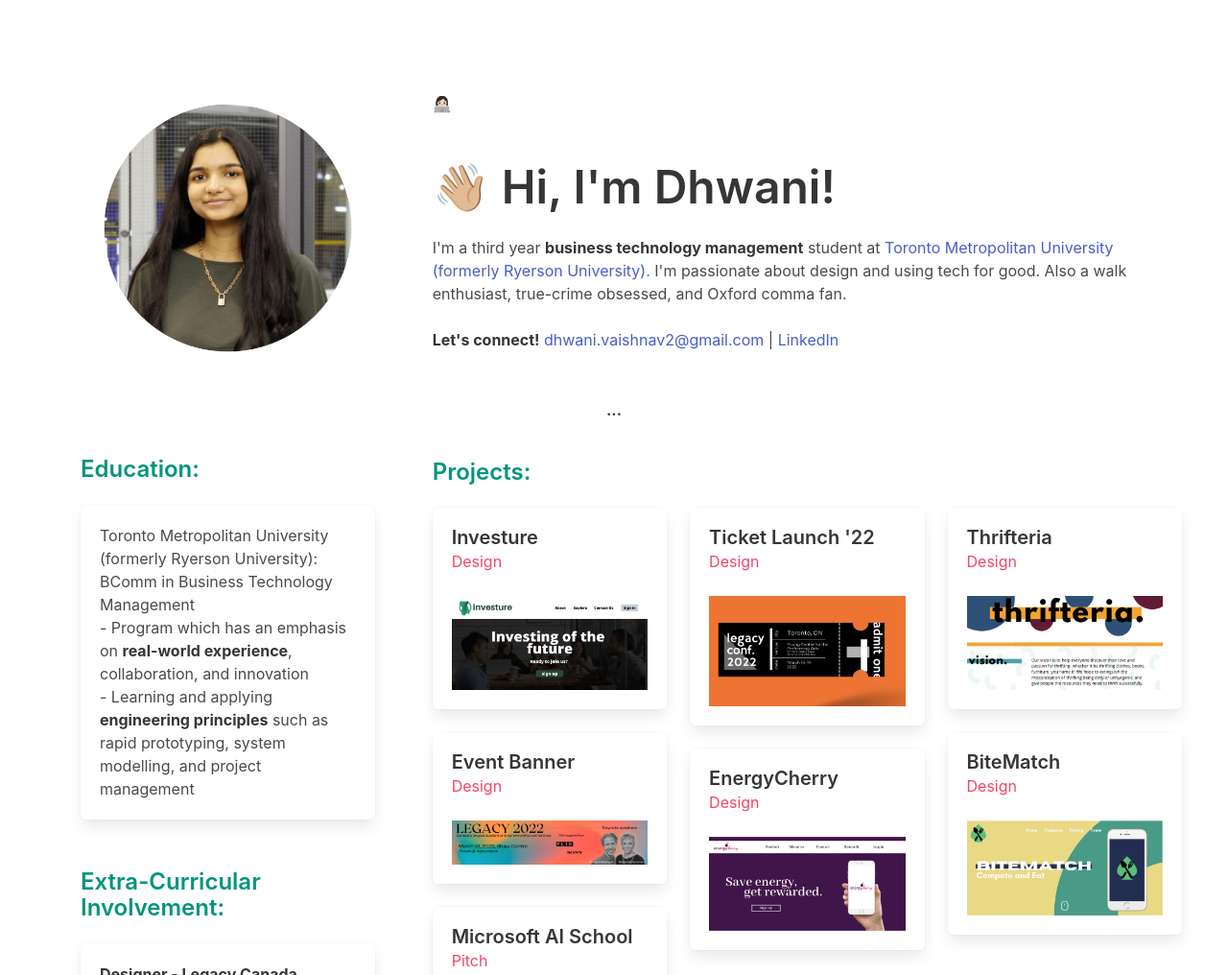
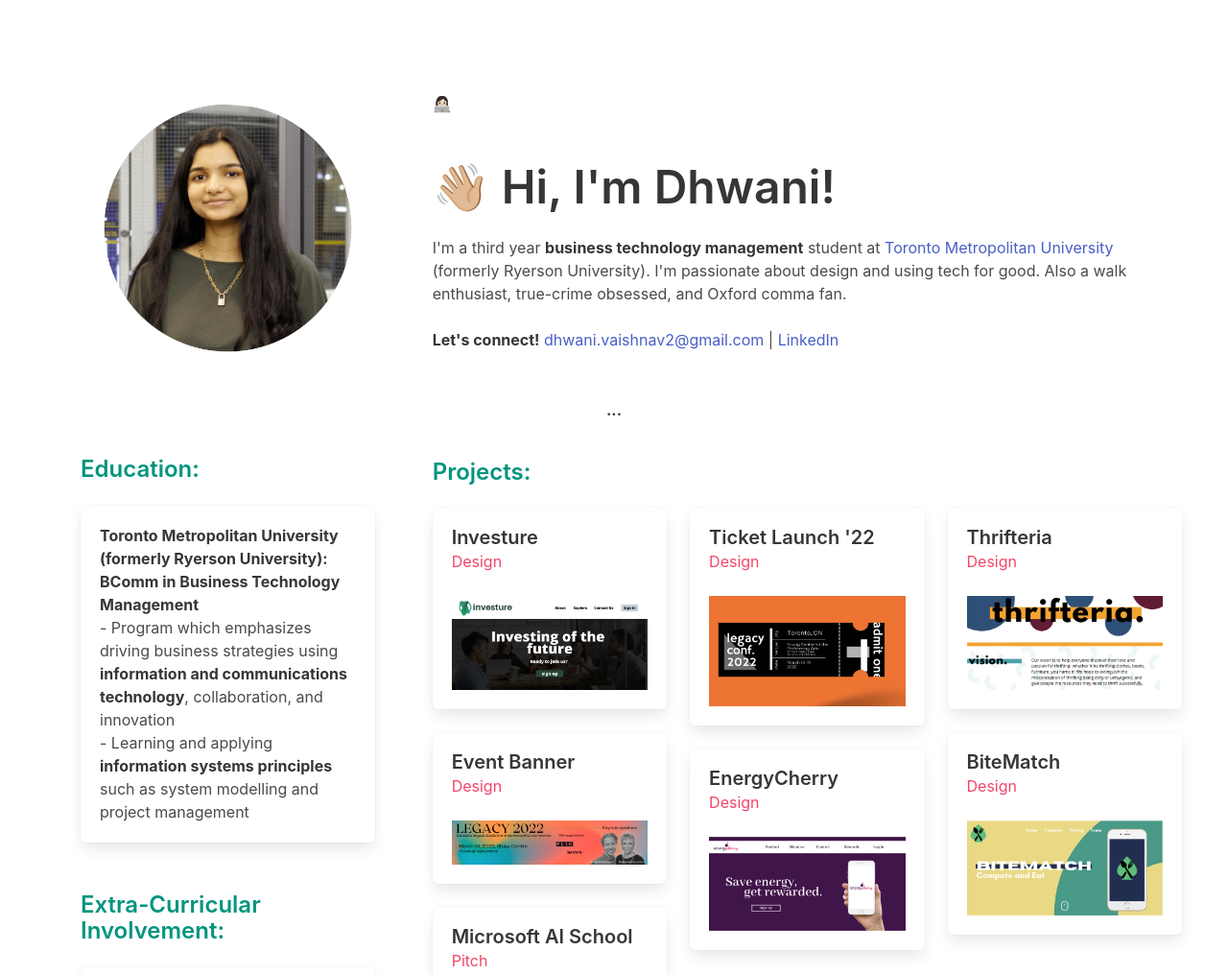
Before and after one commit to dhwani2/dhwani.github.io, a plain HTML site: page index.html in a window 1280 px wide. Shown: the top 1016 px of the page at 96% size. Drawn offline with nearby package versions, Linux system fonts and the light colour scheme.

Commit message:
Update index.html
Update education

```diff
--- a/index.html
+++ b/index.html
@@ -29,8 +29,9 @@
             <p class="block mr-6">
                 I'm a third year <strong>business technology management</strong>
                 student at <a href="https://www.torontomu.ca/">Toronto
-                Metropolitan University (formerly Ryerson University).</a> I'm passionate about design and using tech for good.
-                Also a walk enthusiast, true-crime obsessed, and Oxford comma fan.
+                Metropolitan University </a> (formerly Ryerson University).
+                I'm passionate about design and using tech for good. Also a walk
+                enthusiast, true-crime obsessed, and Oxford comma fan.
                 <br>
                 <br>
                 <strong>Let's connect!</strong> <a href="mailto:dhwani.vaishnav2@gmail.com">
@@ -53,16 +54,16 @@
                 Education:
             </div>
             <div class="box has-has-text-grey-dark">
-                Toronto Metropolitan University (formerly Ryerson University): BComm in Business Technology Management
+                <strong> Toronto Metropolitan University (formerly Ryerson University): BComm in Business Technology Management </strong>
                 <br>
                 <ul>
                     <li>
-                        - Program which has an emphasis on <strong>real-world experience</strong>,
+                        - Program which emphasizes driving business strategies using <strong>information and communications technology</strong>,
                         collaboration, and innovation
                     </li>
                     <li>
-                        - Learning and applying <strong>engineering principles</strong> such as
-                        rapid prototyping, system modelling, and project management
+                        - Learning and applying <strong>information systems principles</strong> such as
+                        system modelling and project management
                     </li>
                 </ul>
 
```
